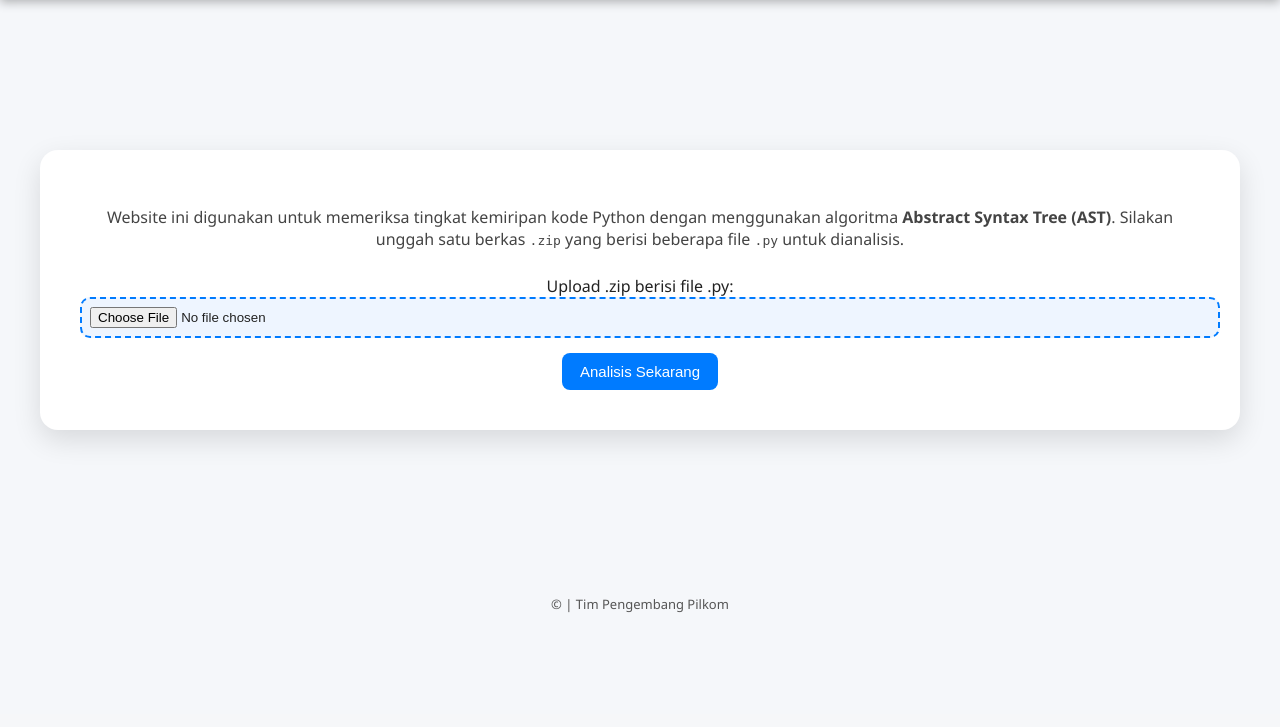
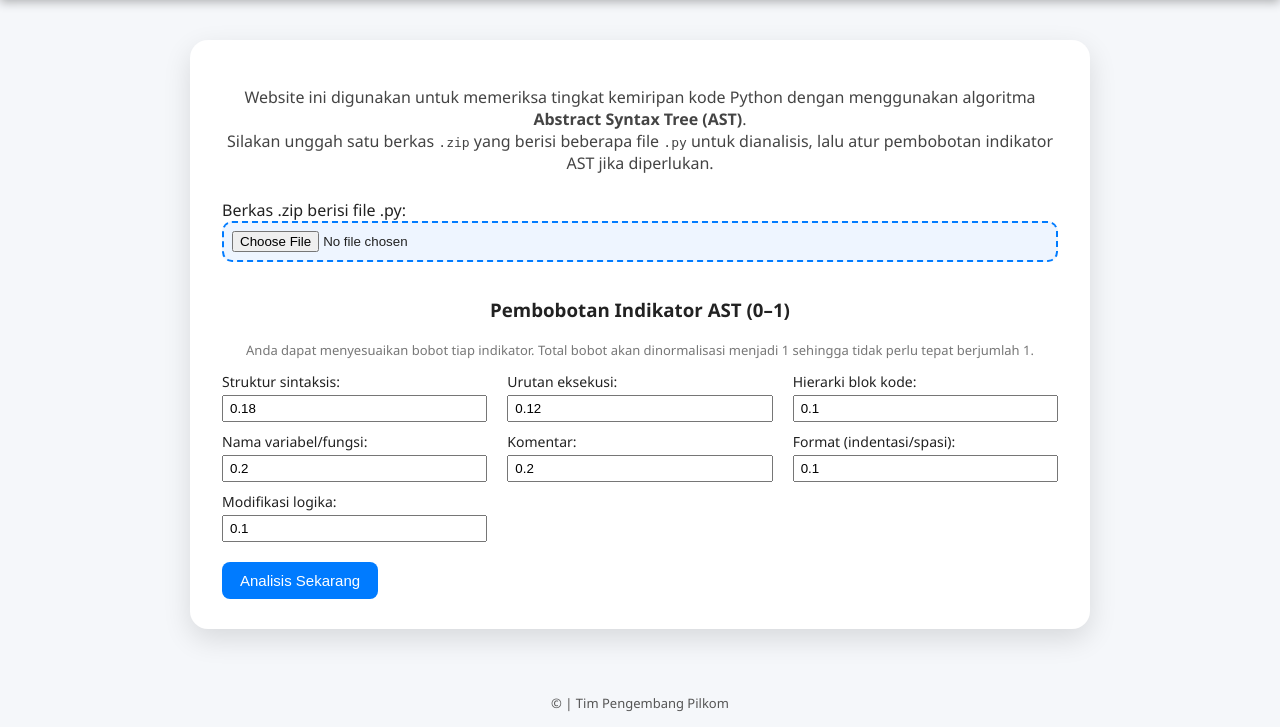
Before and after one commit to MNFadhillah/similarity_checker, a Django app: page / in a window 1280 px wide. Shown: the part 86-813 px from the top of the page. Before the commit the page ends 699 px from the top, so only its background shows below. Run offline with Django 5.2, Linux system fonts and the light colour scheme.

Commit message:
Add AST weight configuration to upload form and analysis engine
- Introduced new fields for AST weights in UploadZipForm.
- Updated run_analysis and compute_similarity functions to accept custom AST weights.
- Enhanced index view to normalize and pass weights to the analysis.
- Improved templates to display and adjust AST weights during upload.

```diff
--- a/analyzer/forms.py
+++ b/analyzer/forms.py
@@ -1,7 +1,37 @@
 from django import forms
 
 class UploadZipForm(forms.Form):
+    # Input utama: file ZIP
     zip_file = forms.FileField(
-        label="Upload .zip berisi file .py",
-        widget=forms.ClearableFileInput(attrs={'accept': '.zip'})
+        label="Berkas .zip berisi file .py"
     )
+
+    # Bobot indikator AST (0–1)
+    structure_weight = forms.FloatField(
+        label="Struktur sintaksis",
+        min_value=0, max_value=1, initial=0.18
+    )
+    execution_order_weight = forms.FloatField(
+        label="Urutan eksekusi",
+        min_value=0, max_value=1, initial=0.12
+    )
+    hierarchy_weight = forms.FloatField(
+        label="Hierarki blok kode",
+        min_value=0, max_value=1, initial=0.10
+    )
+    variable_names_weight = forms.FloatField(
+        label="Nama variabel/fungsi",
+        min_value=0, max_value=1, initial=0.20
+    )
+    comments_weight = forms.FloatField(
+        label="Komentar",
+        min_value=0, max_value=1, initial=0.20
+    )
+    formatting_weight = forms.FloatField(
+        label="Format (indentasi/spasi)",
+        min_value=0, max_value=1, initial=0.10
+    )
+    logic_modification_weight = forms.FloatField(
+        label="Modifikasi logika",
+        min_value=0, max_value=1, initial=0.10
+    )
--- a/analyzer/templates/base.html
+++ b/analyzer/templates/base.html
@@ -10,6 +10,7 @@
       background: #f5f7fa;
       color: #222;
     }
+
     header {
       background: linear-gradient(90deg, #004e92, #000428);
       color: white;
@@ -17,25 +18,50 @@
       padding: 25px 0;
       box-shadow: 0 2px 10px rgba(0,0,0,0.3);
     }
-    header h1 { margin: 0; font-size: 26px; letter-spacing: 1px; }
-    main { max-width: 1200px; margin: 10px auto; padding: 0 20px; }
+    header h1 {
+      margin: 0;
+      font-size: 26px;
+      letter-spacing: 1px;
+    }
+
+    main {
+      max-width: 1200px;
+      margin: 10px auto;
+      padding: 0 20px;
+    }
 
     .card-container {
       display: flex;
       justify-content: center;
-      align-items: center;
-      height: 70vh;
+      align-items: flex-start;       /* ⬅️ supaya mulai dari atas, bukan tengah */
+      min-height: 60vh;              /* ⬅️ bukan height fix lagi */
+      padding: 30px 0 40px;          /* ruang napas atas–bawah */
+      box-sizing: border-box;
     }
+
     .card {
       background: white;
       border-radius: 18px;
-      padding: 40px 40px;   /* diperbesar */
+      padding: 30px 32px;
       box-shadow: 0 10px 28px rgba(0,0,0,0.12);
-      text-align: center;
-
+      max-width: 900px;              /* ⬅️ batasi lebar kartu */
+      width: 100%;
+      text-align: left;              /* ⬅️ isi form rata kiri */
+      box-sizing: border-box;
     }
 
-    .desc { color: #444; margin-bottom: 25px; }
+    .card h2,
+    .card h3 {
+      text-align: center;            /* judul tetap di tengah */
+      margin-top: 0;
+    }
+
+    .desc {
+      color: #444;
+      margin-bottom: 25px;
+      text-align: center;
+    }
+
     input[type=file] {
       padding: 8px;
       border: 2px dashed #007bff;
@@ -43,7 +69,9 @@
       width: 100%;
       background: #eef5ff;
       margin-bottom: 15px;
+      box-sizing: border-box;
     }
+
     .btn {
       background: #007bff;
       color: white;
@@ -54,7 +82,10 @@
       font-size: 15px;
       transition: background 0.2s;
     }
-    .btn:hover { background: #0056b3; }
+    .btn:hover {
+      background: #0056b3;
+    }
+
     .alert {
       background: #ffe5e5;
       color: #b30000;
@@ -63,26 +94,45 @@
       margin-bottom: 15px;
       border-radius: 8px;
     }
+
     .hint {
       color: #777;
       font-size: 13px;
       margin-top: 10px;
+      text-align: center;
     }
+
     footer {
       text-align: center;
       padding: 15px;
       font-size: 13px;
       color: #555;
     }
+
     /* === RESULT PAGE STYLE === */
-    .result-container { text-align:center; }
+    .result-container {
+      display: flex;
+      justify-content: center;   /* ✅ ini yang bikin ke tengah */
+      width: 100%;
+    }
+
+    /* container tombol + preview */
     .download-buttons {
-      display: flex;
-      flex-wrap: wrap;
-      gap: 10px;
-      justify-content: center;
+      display: flex;               /* ✅ jadi 1 baris */
+      gap: 16px;
+      justify-content: center;     /* ✅ ke tengah */
+      flex-wrap: nowrap;           /* ✅ PAKSA tetap 1 baris */
       margin-bottom: 25px;
     }
+
+    .download-item {
+      background: #ffffff;
+      border-radius: 12px;
+      padding: 8px 10px;
+      box-shadow: 0 4px 10px rgba(0,0,0,0.04);
+      text-align: center;
+    }
+
     .btn-download {
       display: inline-block;
       background: #007bff;
@@ -97,6 +147,14 @@
       background: #0056b3;
       transform: translateY(-2px);
     }
+
+    .download-desc {
+      font-size: 13px;
+      margin-top: 6px;
+      color: #555;
+      line-height: 1.4;
+    }
+
     .heatmap-box {
       background: #f1f1f1;
       padding: 2px;
@@ -104,29 +162,33 @@
       box-shadow: 0 0 10px rgba(0,0,0,0.1);
       max-width: 100%;
     }
+
     .heatmap-img {
       width: 100%;
       height: 100%;
       border-radius: 10px;
     }
+
     .matrix-table {
       overflow-x: auto;
       background: white;
       align-items: center;
       max-width: 100%;
-      /* padding: 5px; */
       box-shadow: 0 0 10px rgba(0,0,0,0.05);
     }
+
     .matrix-table table {
       border-collapse: collapse;
-      /* width: 50%;   */
     }
-    .matrix-table th, .matrix-table td {
+
+    .matrix-table th,
+    .matrix-table td {
       border: 1px solid #ccc;
       padding: 4px 6px;
       text-align: center;
       font-size: 12px;
     }
+
     .matrix-table th {
       background: #007bff;
       white-space: normal;
@@ -135,6 +197,7 @@
       max-width: 150px;
       color: white;
     }
+
     .btn-back {
       display: inline-block;
       background: #6c757d;
@@ -144,17 +207,49 @@
       text-decoration: none;
       transition: background 0.2s;
     }
-    .btn-back:hover { background: #5a6268; }
+    .btn-back:hover {
+      background: #5a6268;
+    }
+
+    /* ====== GRID BOBOT AST ====== */
+    .weight-grid {
+      display: grid;
+      grid-template-columns: repeat(auto-fit, minmax(220px, 1fr));
+      gap: 10px 20px;
+      margin-top: 10px;
+    }
+
+    .weight-item {
+      text-align: left;
+      font-size: 14px;
+    }
+
+    .weight-item input {
+      width: 100%;
+      margin-top: 4px;
+      box-sizing: border-box;
+      padding: 4px 6px;
+    }
+
+    /* Responsif kecil */
+    @media (max-width: 768px) {
+      .card {
+        padding: 24px 18px;
+      }
+    }
   </style>
 </head>
 <body>
   <header>
     <h1>Similarity Checker</h1>
   </header>
+
   <main>
     {% block content %}{% endblock %}
   </main>
+
   <footer>
     &copy; {{ now|date:"Y" }} | Tim Pengembang Pilkom
+  </footer>
 </body>
 </html>
--- a/analyzer/templates/index.html
+++ b/analyzer/templates/index.html
@@ -1,26 +1,74 @@
 {% extends "base.html" %}
 {% block content %}
+
 <section class="landing">
   <div class="card-container">
     <div class="card">
+
       <p class="desc">
         Website ini digunakan untuk memeriksa tingkat kemiripan kode Python dengan
-        menggunakan algoritma <strong>Abstract Syntax Tree (AST)</strong>.
+        menggunakan algoritma <strong>Abstract Syntax Tree (AST)</strong>.<br>
         Silakan unggah satu berkas <code>.zip</code> yang berisi beberapa file
-        <code>.py</code> untuk dianalisis.
+        <code>.py</code> untuk dianalisis, lalu atur pembobotan indikator AST jika diperlukan.
       </p>
 
       {% if error %}
         <div class="alert">{{ error }}</div>
       {% endif %}
 
-      <form method="post" enctype="multipart/form-data" class="upload-form">
+      <form method="post" enctype="multipart/form-data">
         {% csrf_token %}
-        {{ form.zip_file.label_tag }}
-        {{ form.zip_file }}
-        <button type="submit" class="btn">Analisis Sekarang</button>
+
+        <!-- Input ZIP -->
+        <div class="mb-3">
+          {{ form.zip_file.label_tag }}<br>
+          {{ form.zip_file }}
+        </div>
+
+        <h3 style="margin-top:20px;">Pembobotan Indikator AST (0–1)</h3>
+        <p class="hint">
+          Anda dapat menyesuaikan bobot tiap indikator. Total bobot akan dinormalisasi menjadi 1
+          sehingga tidak perlu tepat berjumlah 1.
+        </p>
+
+        <div class="weight-grid">
+          <div class="weight-item">
+            {{ form.structure_weight.label_tag }}<br>
+            {{ form.structure_weight }}
+          </div>
+          <div class="weight-item">
+            {{ form.execution_order_weight.label_tag }}<br>
+            {{ form.execution_order_weight }}
+          </div>
+          <div class="weight-item">
+            {{ form.hierarchy_weight.label_tag }}<br>
+            {{ form.hierarchy_weight }}
+          </div>
+          <div class="weight-item">
+            {{ form.variable_names_weight.label_tag }}<br>
+            {{ form.variable_names_weight }}
+          </div>
+          <div class="weight-item">
+            {{ form.comments_weight.label_tag }}<br>
+            {{ form.comments_weight }}
+          </div>
+          <div class="weight-item">
+            {{ form.formatting_weight.label_tag }}<br>
+            {{ form.formatting_weight }}
+          </div>
+          <div class="weight-item">
+            {{ form.logic_modification_weight.label_tag }}<br>
+            {{ form.logic_modification_weight }}
+          </div>
+        </div>
+
+        <button type="submit" class="btn" style="margin-top:20px;">
+          Analisis Sekarang
+        </button>
       </form>
+
     </div>
   </div>
 </section>
+
 {% endblock %}
--- a/analyzer/views.py
+++ b/analyzer/views.py
@@ -19,8 +19,28 @@ def index(request):
     if request.method == "POST":
         form = UploadZipForm(request.POST, request.FILES)
         if not form.is_valid():
-            return render(request, "index.html", {"form": form, "error": "Pastikan file .zip valid."})
+            return render(
+                request,
+                "index.html",
+                {"form": form, "error": "Pastikan file .zip dan bobot valid."}
+            )
 
+        # ✅ 1) Ambil bobot AST dari form
+        weights = {
+            "structure": form.cleaned_data["structure_weight"],
+            "execution_order": form.cleaned_data["execution_order_weight"],
+            "hierarchy": form.cleaned_data["hierarchy_weight"],
+            "variable_names": form.cleaned_data["variable_names_weight"],
+            "comments": form.cleaned_data["comments_weight"],
+            "formatting": form.cleaned_data["formatting_weight"],
+            "logic_modification": form.cleaned_data["logic_modification_weight"],
+        }
+
+        # ✅ 2) Normalisasi agar total bobot = 1 (opsional tapi rapi)
+        total = sum(weights.values()) or 1
+        weights = {k: v / total for k, v in weights.items()}
+
+        # ✅ 3) Siapkan folder kerja
         job_id = uuid.uuid4().hex[:12]
         upload_dir = Path(settings.MEDIA_ROOT) / "uploads" / job_id
         work_dir = Path(settings.MEDIA_ROOT) / "workspaces" / job_id
@@ -38,9 +58,11 @@ def index(request):
 
         # Ekstrak dan jalankan analisis
         safe_extract(zip_path, work_dir)
-        df, outputs = run_analysis(work_dir, out_dir)
 
-        # Siapkan context hasil
+        # ✅ 4) KIRIM bobot ke run_analysis
+        df, outputs = run_analysis(work_dir, out_dir, ast_weights=weights)
+
+        # Siapkan context hasil (tambah bobot kalau mau ditampilkan di result.html)
         context = {
             "files": [
                 {"label": "Blok Kode Mirip (.txt)", "filename": outputs['txt'].name, "job_id": job_id},
@@ -48,7 +70,8 @@ def index(request):
                 {"label": "Matriks Similaritas (.csv)", "filename": outputs['csv'].name, "job_id": job_id},
                 {"label": "Heatmap Similaritas (.png)", "filename": outputs['png'].name, "job_id": job_id},
             ],
-            "matrix": df.round(2).to_html(classes="table table-bordered", border=0)
+            "matrix": df.round(2).to_html(classes="table table-bordered", border=0),
+            "weights": weights,  # ✅ kalau mau dipakai di result.html
         }
 
         return render(request, "result.html", context)
```
Also changed, not shown: analyzer/services/similarity_astfix.py (+29 -24 lines), analyzer/services/similarity_engine.py (+54 -19 lines), analyzer/templates/result.html (+43 -9 lines).
